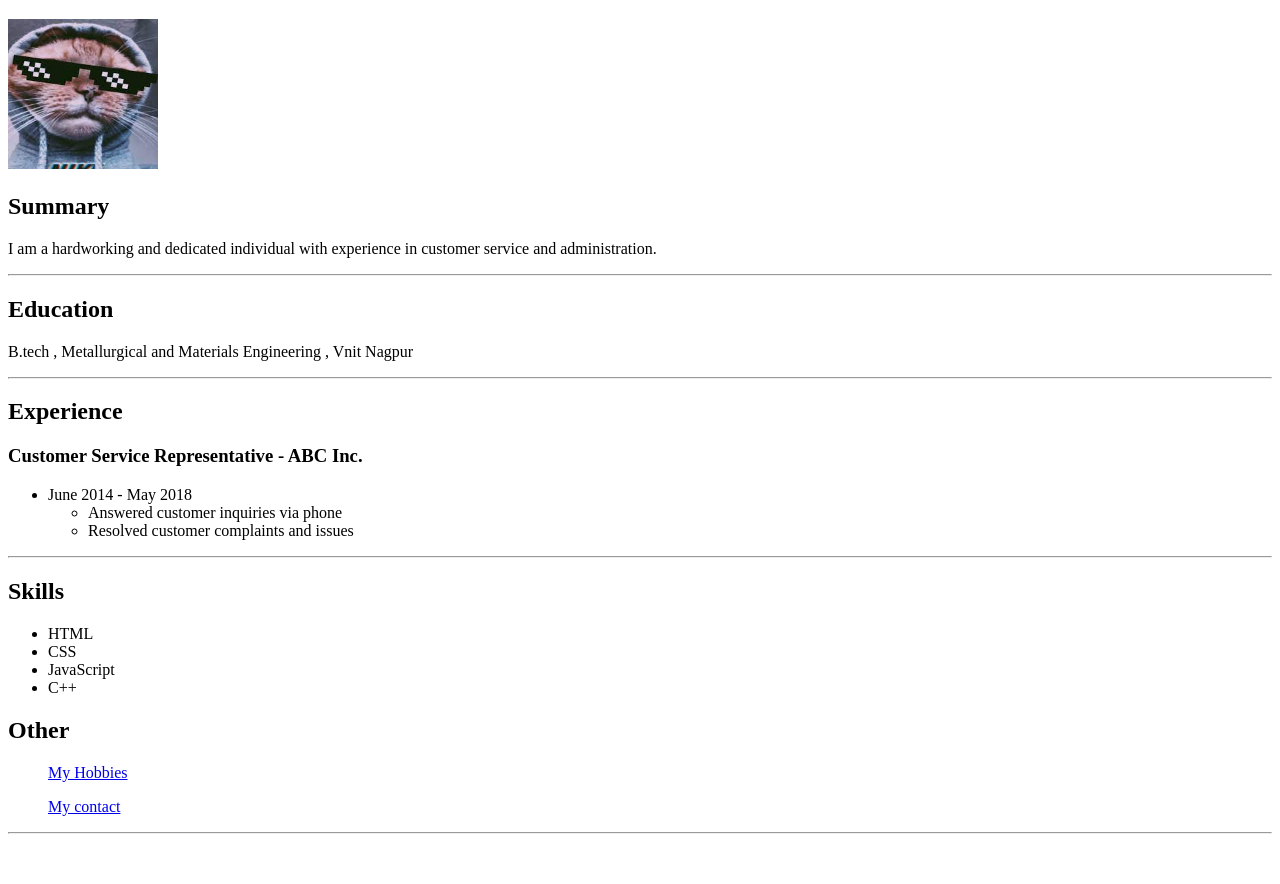
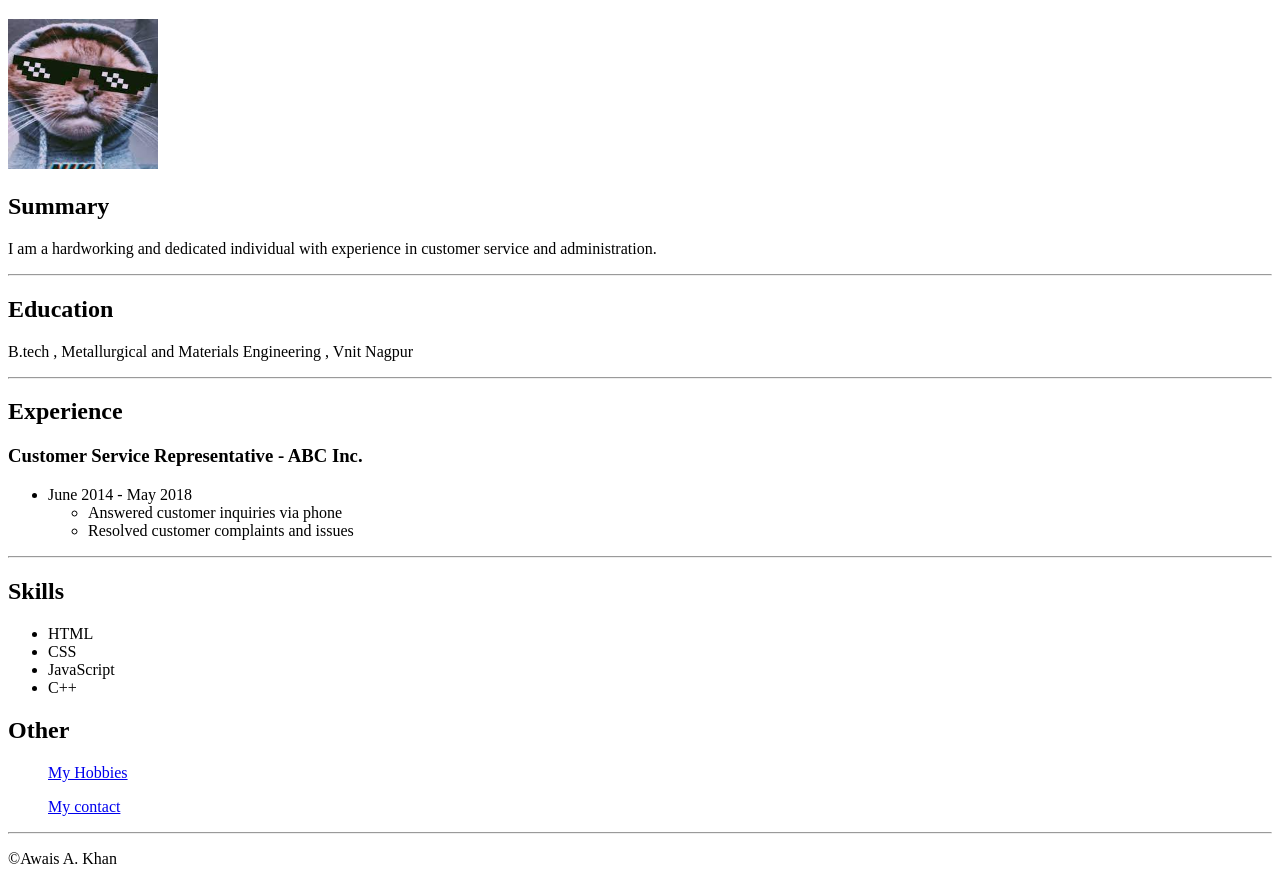
Before and after one commit to Awais-A-Khan/html-Resume, a plain HTML site: page index.html in a window 1280 px wide. Shown: the part 61-945 px from the top of the page. Before the commit the page ends 903 px from the top, so only its background shows below. Drawn offline with Linux system fonts and the light colour scheme.

Commit message:
Update index.html
Add footer

```diff
--- a/index.html
+++ b/index.html
@@ -40,6 +40,9 @@
         <a href="./public/contact.html">My contact</a>
     </ul>
     <hr>
+    <footer>
+        <p>©Awais A. Khan</p>
+    </footer>
 
 </body>
 </html>
```
